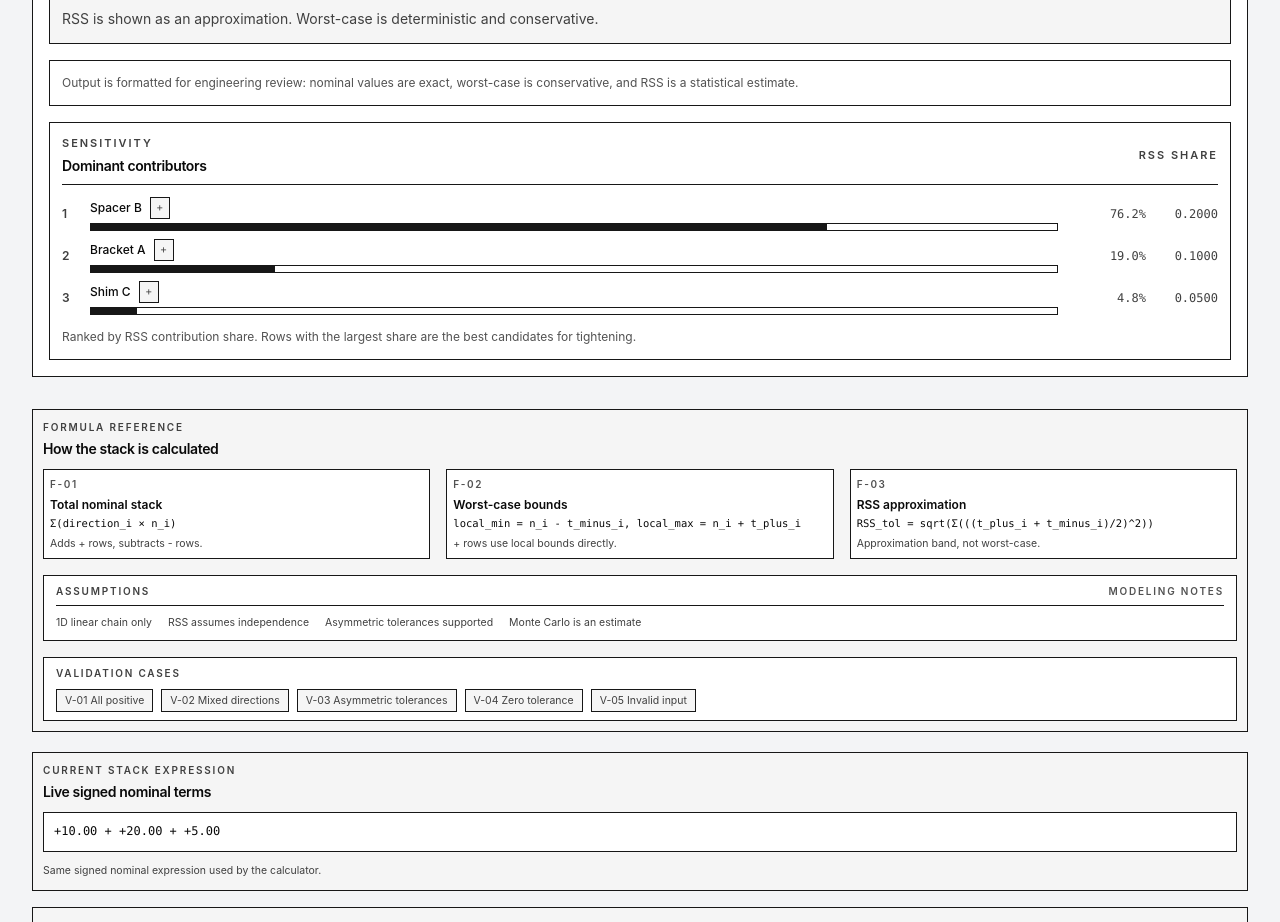
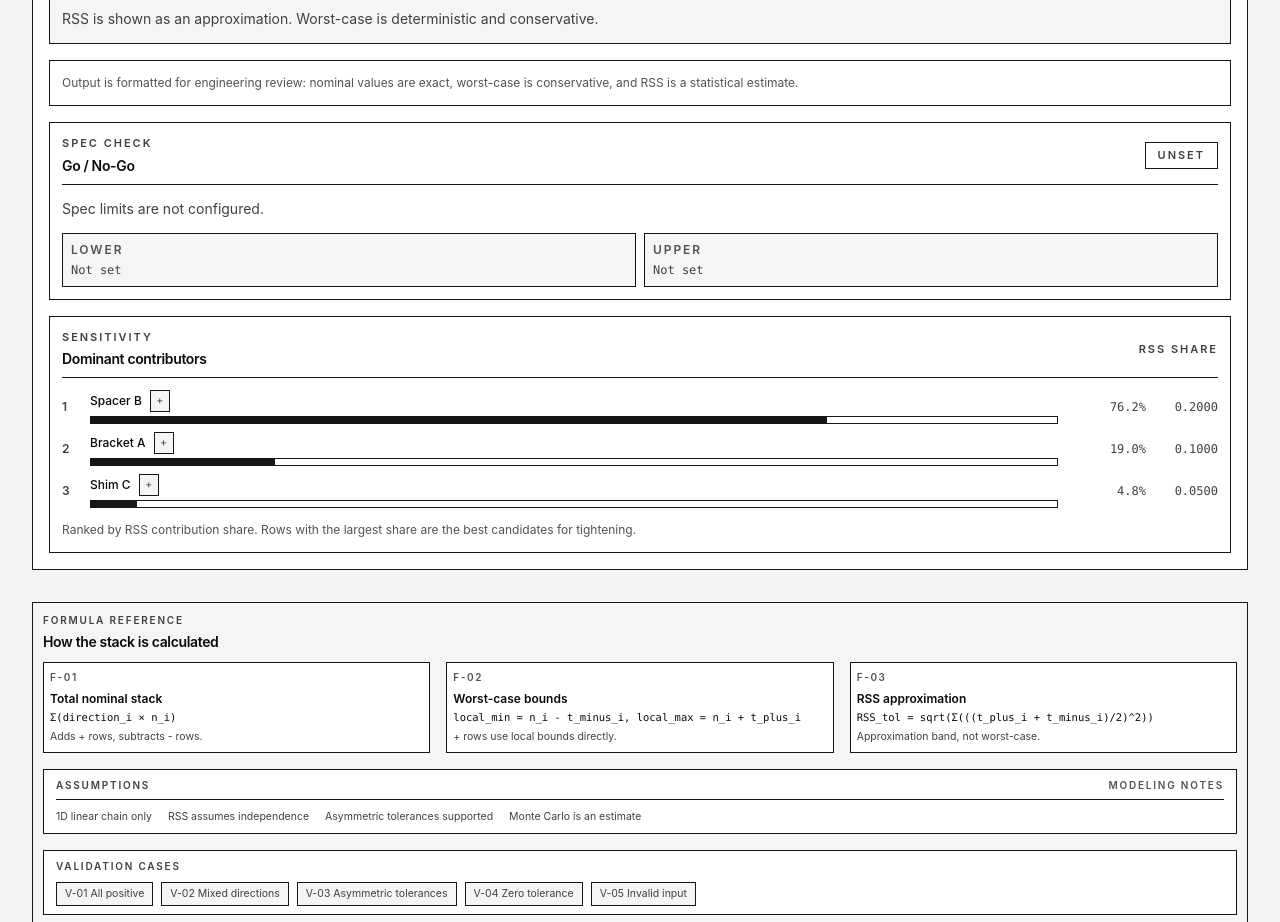
Before and after one commit to utku-gaspak/tolerance-stackup-analyser, a Next.js app: page / in a window 1280 px wide. Shown: the part 2240-3162 px from the top of the page. Built offline with nearby package versions, Linux system fonts and the light colour scheme.

Commit message:
feat: add deterministic spec checks

```diff
--- a/app/page.tsx
+++ b/app/page.tsx
@@ -10,7 +10,7 @@ import { buildStackRowsCsv, parseStackRowsCsv } from "../lib/csv";
 import { downloadPdfReport } from "../lib/pdf-export";
 import { defaultSampleRows, samplePresets } from "../lib/sample-data";
 import { calculateStackup } from "../lib/stackup";
-import type { MonteCarloResult } from "../lib/monte-carlo";
+import type { MonteCarloResult, MonteCarloSpecLimits } from "../lib/monte-carlo";
 import type { StackRow } from "../lib/types";
 import { validateStackRows } from "../lib/validation";
 
@@ -19,6 +19,7 @@ const PRESET_LABELS = ["V-01", "V-02", "V-03"] as const;
 export default function Home() {
   const [rows, setRows] = useState<StackRow[]>(defaultSampleRows);
   const [monteCarloResult, setMonteCarloResult] = useState<MonteCarloResult | null>(null);
+  const [specLimits, setSpecLimits] = useState<MonteCarloSpecLimits>({ lower: null, upper: null });
   const validation = validateStackRows(rows);
   const result = validation.isValid ? calculateStackup(validation.parsedRows) : null;
   const zeroToleranceRows = validation.parsedRows.filter(
@@ -135,12 +136,18 @@ export default function Home() {
           equationIsValid={validation.isValid}
         />
 
-        <MonteCarloPanel rows={validation.parsedRows} isValid={validation.isValid} onResultChange={setMonteCarloResult} />
+        <MonteCarloPanel
+          rows={validation.parsedRows}
+          isValid={validation.isValid}
+          onResultChange={setMonteCarloResult}
+          onSpecLimitsChange={setSpecLimits}
+        />
 
         <div className="flex h-full flex-col gap-6">
           <ResultsPanel
             result={result}
             rows={validation.parsedRows}
+            specLimits={specLimits}
             isValid={validation.isValid}
             errorCount={validation.errors.length}
             errors={validation.errors}
--- a/components/MonteCarloPanel.tsx
+++ b/components/MonteCarloPanel.tsx
@@ -1,18 +1,19 @@
 "use client";
 
 import { useEffect, useMemo, useRef, useState } from "react";
-import { runMonteCarloSimulation, type MonteCarloResult } from "../lib/monte-carlo";
+import { runMonteCarloSimulation, type MonteCarloResult, type MonteCarloSpecLimits } from "../lib/monte-carlo";
 import type { ParsedStackRow } from "../lib/types";
 
 interface MonteCarloPanelProps {
   rows: ParsedStackRow[];
   isValid: boolean;
   onResultChange?: (result: MonteCarloResult | null) => void;
+  onSpecLimitsChange?: (specLimits: MonteCarloSpecLimits) => void;
 }
 
 const DEFAULT_SAMPLE_COUNT = 2000;
 
-export function MonteCarloPanel({ rows, isValid, onResultChange }: MonteCarloPanelProps) {
+export function MonteCarloPanel({ rows, isValid, onResultChange, onSpecLimitsChange }: MonteCarloPanelProps) {
   const [sampleCount, setSampleCount] = useState(DEFAULT_SAMPLE_COUNT);
   const [seed, setSeed] = useState(1);
   const [lowerSpecLimit, setLowerSpecLimit] = useState("");
@@ -31,6 +32,9 @@ export function MonteCarloPanel({ rows, isValid, onResultChange }: MonteCarloPan
       ].join("::"),
     [rows, sampleCount, lowerSpecLimit, upperSpecLimit]
   );
+  const parsedLowerSpecLimit = parseOptionalLimit(lowerSpecLimit);
+  const parsedUpperSpecLimit = parseOptionalLimit(upperSpecLimit);
+  const specLimitsConfigured = parsedLowerSpecLimit !== null || parsedUpperSpecLimit !== null;
 
   useEffect(() => {
     if (!hasMounted.current) {
@@ -45,13 +49,22 @@ export function MonteCarloPanel({ rows, isValid, onResultChange }: MonteCarloPan
     onResultChange?.(result);
   }, [result]);
 
-  const parsedLowerSpecLimit = parseOptionalLimit(lowerSpecLimit);
-  const parsedUpperSpecLimit = parseOptionalLimit(upperSpecLimit);
-  const specLimitsConfigured = parsedLowerSpecLimit !== null || parsedUpperSpecLimit !== null;
+  useEffect(() => {
+    onSpecLimitsChange?.({ lower: parsedLowerSpecLimit, upper: parsedUpperSpecLimit });
+  }, [parsedLowerSpecLimit, parsedUpperSpecLimit, onSpecLimitsChange]);
 
   function runSimulation() {
     if (!isValid || rows.length === 0) {
       setResult(null);
+      return;
+    }
+
+    if (
+      parsedLowerSpecLimit !== null &&
+      parsedUpperSpecLimit !== null &&
+      parsedLowerSpecLimit > parsedUpperSpecLimit
+    ) {
+      window.alert("Lower spec limit must be less than or equal to upper spec limit.");
       return;
     }
 
--- a/components/ResultsPanel.tsx
+++ b/components/ResultsPanel.tsx
@@ -1,6 +1,8 @@
 import type { RowValidationError } from "../lib/types";
 import type { ParsedStackRow, StackCalculationResult } from "../lib/types";
 import { calculateSensitivityAnalysis } from "../lib/sensitivity";
+import type { MonteCarloSpecLimits } from "../lib/monte-carlo";
+import { evaluateSpecLimits } from "../lib/spec-limits";
 
 interface ResultsPanelProps {
   result: StackCalculationResult | null;
@@ -9,11 +11,13 @@ interface ResultsPanelProps {
   errors: RowValidationError[];
   zeroToleranceRows: number;
   rows: ParsedStackRow[];
+  specLimits: MonteCarloSpecLimits;
   onExportPdf: () => void;
 }
 
-export function ResultsPanel({ result, rows, isValid, errorCount, errors, zeroToleranceRows, onExportPdf }: ResultsPanelProps) {
+export function ResultsPanel({ result, rows, specLimits, isValid, errorCount, errors, zeroToleranceRows, onExportPdf }: ResultsPanelProps) {
   const sensitivityItems = isValid ? calculateSensitivityAnalysis(rows).slice(0, 5) : [];
+  const specCheck = evaluateSpecLimits(result, specLimits);
 
   return (
     <section className="flex h-full flex-col border border-neutral-900 bg-white p-4">
@@ -80,6 +84,37 @@ export function ResultsPanel({ result, rows, isValid, errorCount, errors, zeroTo
             {zeroToleranceRows} row{zeroToleranceRows === 1 ? "" : "s"} use zero tolerance and remain valid.
           </div>
         ) : null}
+
+        <div className="border border-neutral-900 bg-white p-3">
+          <div className="flex items-center justify-between gap-4 border-b border-neutral-900 pb-2">
+            <div>
+              <p className="text-[11px] font-semibold uppercase tracking-[0.18em] text-neutral-700">Spec Check</p>
+              <h3 className="mt-1 text-sm font-semibold tracking-tight text-neutral-950">Go / No-Go</h3>
+            </div>
+            <span
+              className={`border px-3 py-1 text-[11px] font-semibold uppercase tracking-[0.18em] ${
+                specCheck.status === "go"
+                  ? "border-neutral-900 bg-neutral-900 text-white"
+                  : specCheck.status === "no-go"
+                    ? "border-neutral-900 bg-neutral-100 text-neutral-900"
+                    : "border-neutral-900 bg-white text-neutral-700"
+              }`}
+            >
+              {specCheck.status === "go" ? "Go" : specCheck.status === "no-go" ? "No-Go" : specCheck.status === "blocked" ? "Blocked" : "Unset"}
+            </span>
+          </div>
+          <p className="mt-3 text-sm leading-6 text-neutral-700">{specCheck.message}</p>
+          <div className="mt-3 grid gap-2 sm:grid-cols-2 text-xs text-neutral-700">
+            <div className="border border-neutral-900 bg-neutral-100 p-2">
+              <p className="font-semibold uppercase tracking-[0.16em] text-neutral-600">Lower</p>
+              <p className="mt-1 font-mono tabular-nums">{specLimits.lower !== null ? formatNumber(specLimits.lower) : "Not set"}</p>
+            </div>
+            <div className="border border-neutral-900 bg-neutral-100 p-2">
+              <p className="font-semibold uppercase tracking-[0.16em] text-neutral-600">Upper</p>
+              <p className="mt-1 font-mono tabular-nums">{specLimits.upper !== null ? formatNumber(specLimits.upper) : "Not set"}</p>
+            </div>
+          </div>
+        </div>
 
         {sensitivityItems.length > 0 ? (
           <div className="border border-neutral-900 bg-white p-3">
--- a/lib/pdf-report-data.ts
+++ b/lib/pdf-report-data.ts
@@ -1,6 +1,7 @@
 import type { MonteCarloResult } from "./monte-carlo";
 import type { StackCalculationResult, StackRow } from "./types";
 import type { ValidationResult } from "./validation";
+import { evaluateSpecLimits } from "./spec-limits";
 
 export interface PdfReportInput {
   rows: StackRow[];
@@ -45,7 +46,18 @@ export function buildPdfReportData({ rows, validation, result, monteCarloResult,
         { label: "Worst-case max", value: formatNumber(result.worstCaseMax) },
         { label: "RSS tolerance", value: formatNumber(result.rssTolerance) },
         { label: "RSS min", value: formatNumber(result.rssMin) },
-        { label: "RSS max", value: formatNumber(result.rssMax) }
+        { label: "RSS max", value: formatNumber(result.rssMax) },
+        ...(monteCarloResult?.lowerSpecLimit !== null || monteCarloResult?.upperSpecLimit !== null
+          ? [
+              {
+                label: "Spec check",
+                value: evaluateSpecLimits(result, {
+                  lower: monteCarloResult?.lowerSpecLimit ?? null,
+                  upper: monteCarloResult?.upperSpecLimit ?? null
+                }).status.toUpperCase()
+              }
+            ]
+          : [])
       ]
     : [];
 
--- /dev/null
+++ b/lib/spec-limits.ts
@@ -0,0 +1,46 @@
+import type { MonteCarloSpecLimits } from "./monte-carlo";
+import type { StackCalculationResult } from "./types";
+
+export type SpecCheckStatus = "go" | "no-go" | "not-configured" | "blocked";
+
+export interface SpecCheckResult {
+  status: SpecCheckStatus;
+  message: string;
+}
+
+export function evaluateSpecLimits(
+  result: StackCalculationResult | null,
+  specLimits: MonteCarloSpecLimits
+): SpecCheckResult {
+  const hasLower = specLimits.lower !== null && specLimits.lower !== undefined;
+  const hasUpper = specLimits.upper !== null && specLimits.upper !== undefined;
+
+  if (!hasLower && !hasUpper) {
+    return { status: "not-configured", message: "Spec limits are not configured." };
+  }
+
+  if (!result) {
+    return { status: "blocked", message: "Deterministic result is unavailable." };
+  }
+
+  if (hasLower && hasUpper && (specLimits.lower ?? 0) > (specLimits.upper ?? 0)) {
+    return { status: "blocked", message: "Lower spec limit must be less than or equal to upper spec limit." };
+  }
+
+  const passesLower = !hasLower || result.worstCaseMin >= (specLimits.lower ?? Number.NEGATIVE_INFINITY);
+  const passesUpper = !hasUpper || result.worstCaseMax <= (specLimits.upper ?? Number.POSITIVE_INFINITY);
+
+  if (passesLower && passesUpper) {
+    return { status: "go", message: "Worst-case stack stays inside the configured spec limits." };
+  }
+
+  if (hasLower && !passesLower) {
+    return { status: "no-go", message: `Worst-case minimum ${formatNumber(result.worstCaseMin)} is below the lower spec limit.` };
+  }
+
+  return { status: "no-go", message: `Worst-case maximum ${formatNumber(result.worstCaseMax)} exceeds the upper spec limit.` };
+}
+
+function formatNumber(value: number): string {
+  return value.toFixed(4);
+}
```
Also changed, not shown: 2 other files (tests, documents, lock files or other folders).
